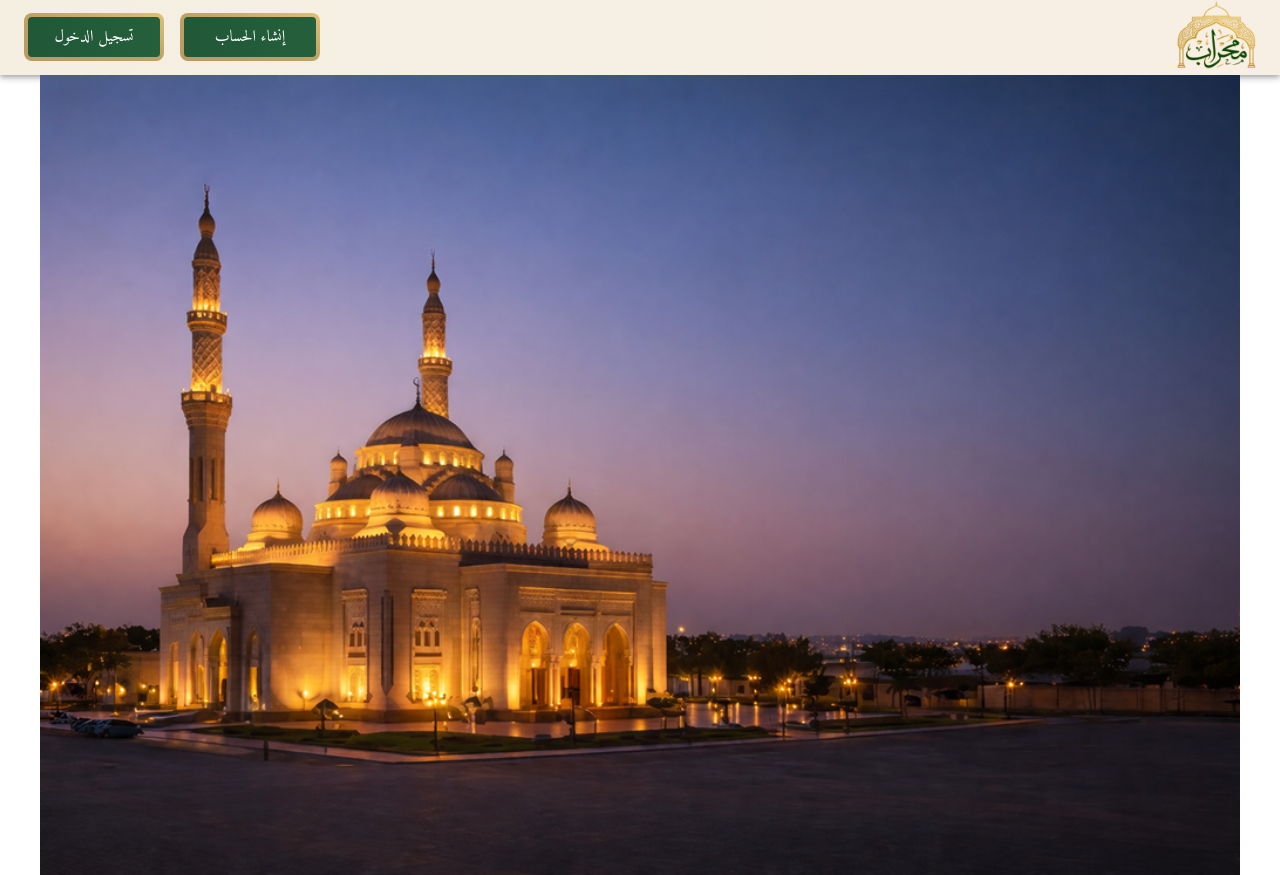
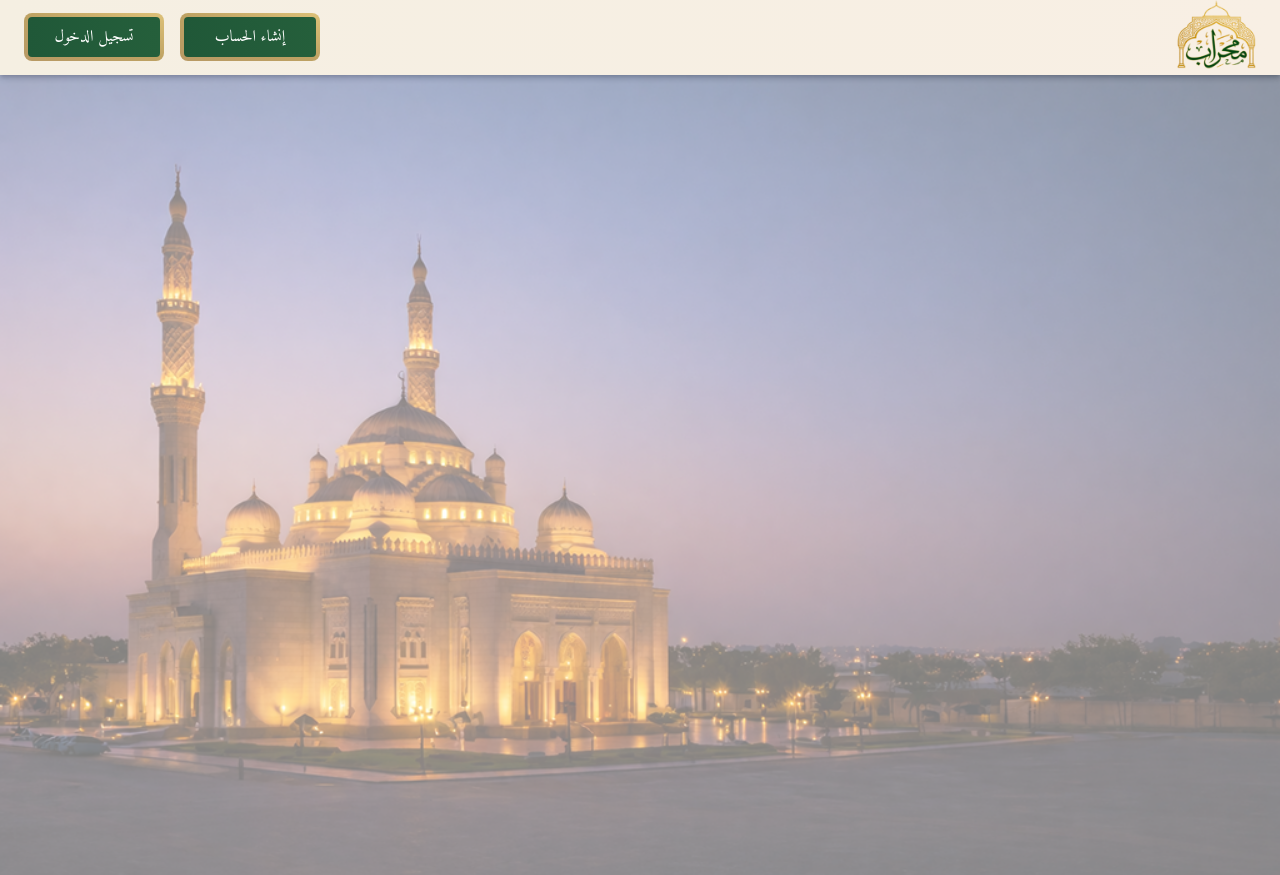
Before and after one commit to ZaidShalabyeh52/mihrab, a React (Vite) app in the folder frontend/: page / in a window 1280 px wide. Built offline with nearby package versions, Linux system fonts and the light colour scheme.

Commit message:
added picture in hero section
added picture in hero section

```diff
--- a/frontend/src/pages/Home.jsx
+++ b/frontend/src/pages/Home.jsx
@@ -1,10 +1,28 @@
-import { Box, Container } from "@mui/material";
+import { Box } from "@mui/material";
 
 function Home() {
   return (
-    <Container disableGutters sx={{ position: "relative", height: "100vh" }}>
+    <Box
+      sx={{
+        position: "relative",
+        width: "100%",
+        height: "100vh",
+        display: "flex",
+        justifyContent: "center",
+        alignItems: "center",
+      }}
+    >
       {/* Hero Background */}
-      <picture className="absolute inset-0 w-full h-full">
+      <Box
+        component="picture"
+        sx={{
+          position: "absolute",
+          inset: 0,
+          width: "100%",
+          height: "100%",
+          opacity: 0.5,
+        }}
+      >
         <source
           media="(max-width: 767px)"
           srcSet={"/images/mihrab-hero-480.png"}
@@ -21,9 +39,10 @@ function Home() {
           media="(min-width: 1440px)"
           srcSet={"/images/mihrab-hero-1440.png"}
         />
+
         <Box
           component="img"
-          src="/images/mihrab-hero-480.png"
+          src="/images/mihrab-hero-1920.png"
           alt="mihrab hero background"
           sx={{
             display: "block",
@@ -32,8 +51,8 @@ function Home() {
             height: "100%",
           }}
         />
-      </picture>
-    </Container>
+      </Box>
+    </Box>
   );
 }
 export default Home;
```
